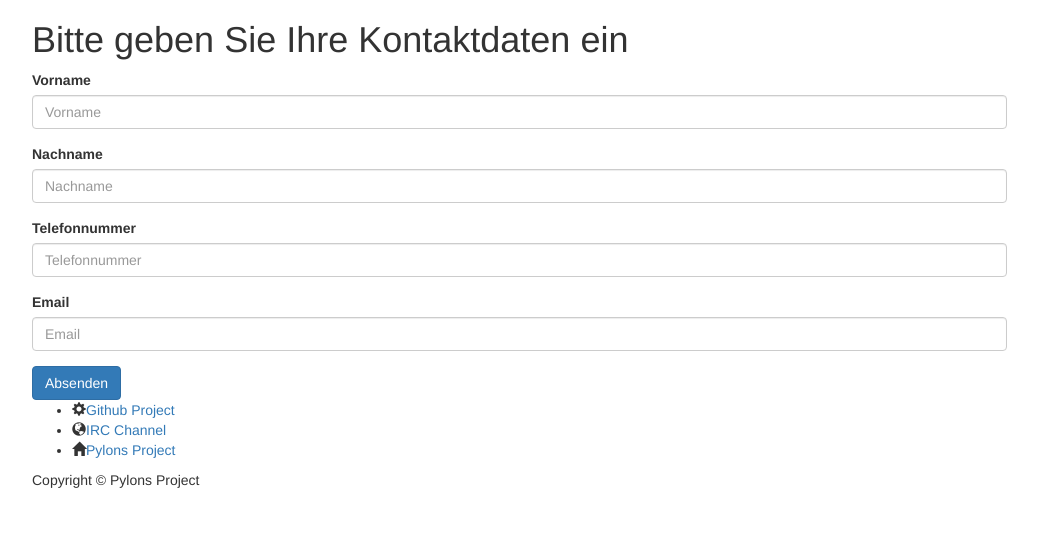
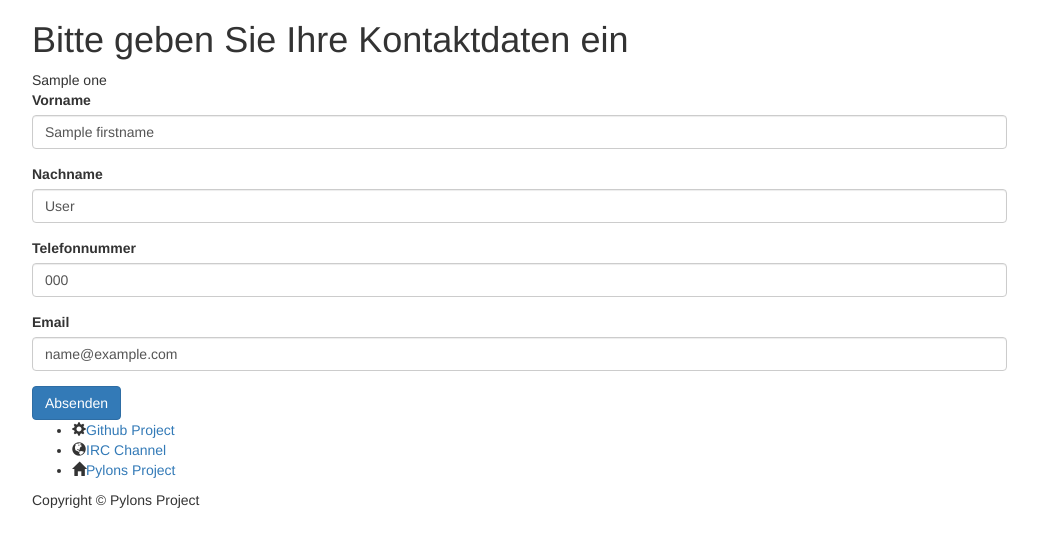
Before and after one commit to schmiddim/0583-App-zur-Registrierung-Infizierter, a Python web app: template app/templates/mytemplate.jinja2 in a window 1280 px wide. Shown: the top 547 px of the page, without its empty margins (23-1061 px from the left). Run offline with Jinja, Linux system fonts and the light colour scheme; the template is opened without the code that fills it: most values are stand-ins (such as "Sample title", 1, 10 or a date in 2020); some libraries are stand-ins or nearby versions.

Commit message:
template done

```diff
--- a/app/templates/mytemplate.jinja2
+++ b/app/templates/mytemplate.jinja2
@@ -5,24 +5,48 @@
     <div class="row">
         <h1>Bitte geben Sie Ihre Kontaktdaten ein</h1>
     </div>
-  <div class="row">
-            <form target="@todo define me">
+    <div class="row"> {{ one }}
+        <form method="POST">
             <div class="form-group">
                 <label for="firstname">Vorname</label>
-                    <input type="text" class="form-control" id="firstname"  name="firstname" placeholder="Vorname">
+                <input type="text" class="form-control" id="firstname" name="firstname" placeholder="Vorname" value="{{firstname}}">
+                {%if firstname_has_error %}
+                <div class="invalid-feedback">
+                    Bitte Vorname angeben
+                </div>
+                {%endif%}
+
             </div>
             <div class="form-group">
                 <label for="firstname">Nachname</label>
-                    <input type="text" class="form-control" id="lastname"  name="lastname" placeholder="Nachname">
+                <input type="text" class="form-control" id="lastname" name="lastname" placeholder="Nachname" value="{{lastname}}">
+                {%if lastname_has_error %}
+
+                <div class="invalid-feedback">
+                    Bitte Nachname angeben
+                </div>
+                {%endif%}
             </div>
             <div class="form-group">
                 <label for="phonenumber">Telefonnummer</label>
-                    <input type="tel" class="form-control" id="phonenumber" name="phonenumber" placeholder="Telefonnummer">
+                <input type="tel" class="form-control" id="phonenumber" name="phonenumber" placeholder="Telefonnummer" value="{{phonenumber}}">
+                {%if phonenumber_has_error %}
+
+                <div class="invalid-feedback">
+                    Bitte valide Telefonnummer angeben
+                </div>
+                {%endif%}
             </div>
 
             <div class="form-group">
                 <label for="email">Email</label>
-                    <input type="email" class="form-control" id="email" name="email" placeholder="Email">
+                <input type="email" class="form-control" id="email" name="email" placeholder="Email" value="{{email}}">
+
+                {%if email_has_error %}
+                <div class="invalid-feedback">
+                    Bitte valide Email Adresse angeben
+                </div>
+                {%endif%}
             </div>
 
             <button type="submit" class="btn btn-primary">Absenden</button>
--- a/app/views/person_status.py
+++ b/app/views/person_status.py
@@ -3,6 +3,8 @@ from pyramid.view import view_config
 
 @view_config(route_name='person_status', renderer='../templates/mytemplate.jinja2')
 def person_view(request):
+    if request.method == 'POST':
+        db_err_msg= request
     return {'one': 'ONE', 'project': 'app'}
 
 
```
Also changed, not shown: app/views/person_info.py (+35 -1 lines). Lines whose indentation alone changed are shown as unchanged.
